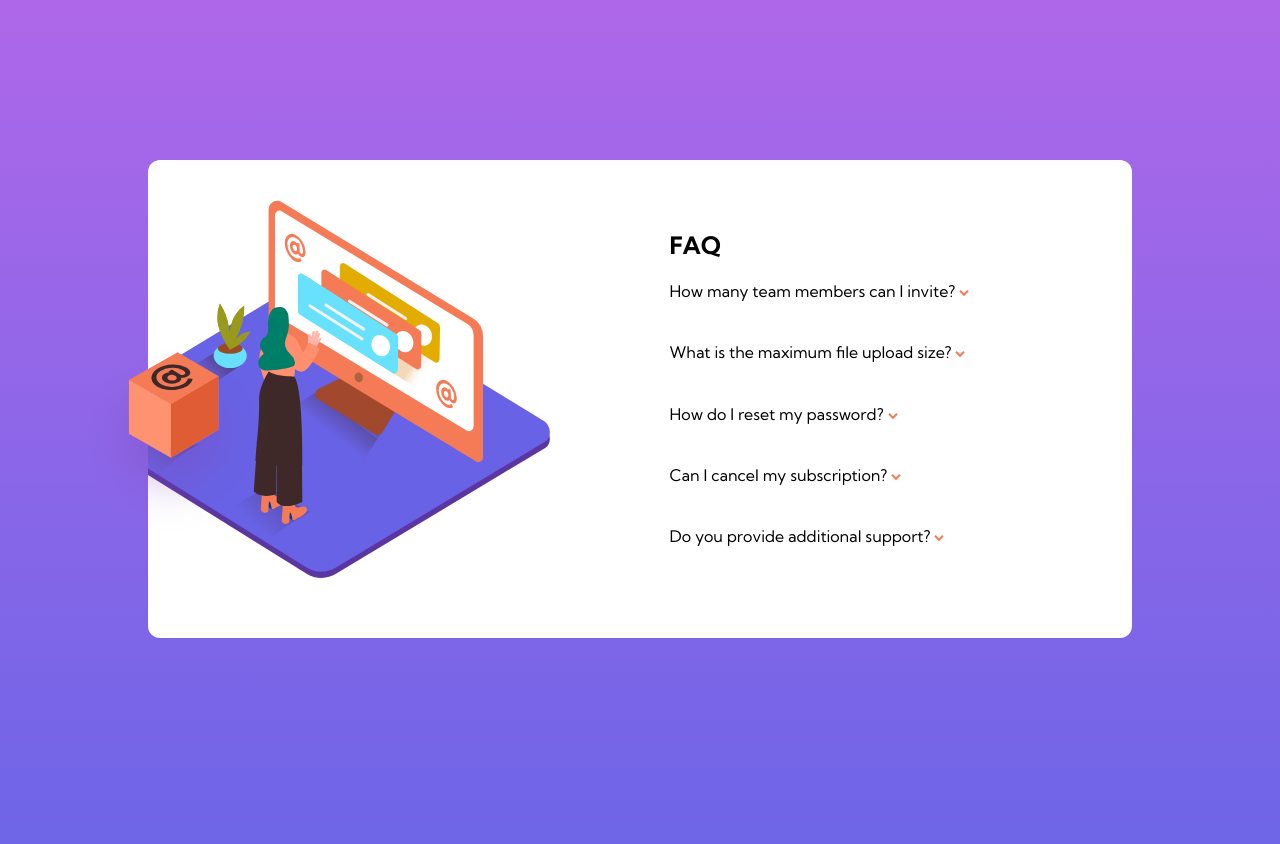
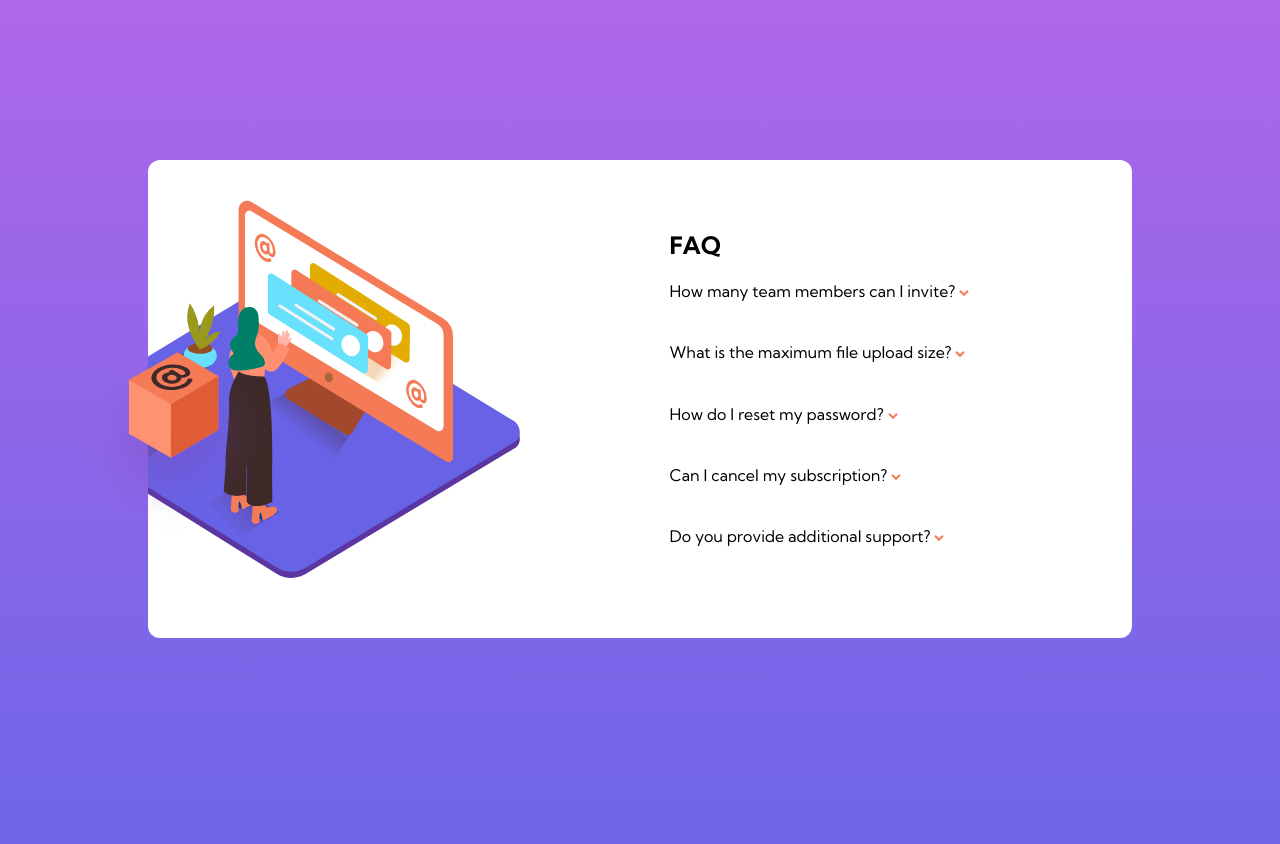
Before and after one commit to Koshir0/FAQ-accordion-card, a plain HTML site: page index.html in a window 1280 px wide. Drawn offline with Linux system fonts and the light colour scheme.

Commit message:
Update index.html

```diff
--- a/index.html
+++ b/index.html
@@ -71,7 +71,7 @@
   max-height: 380px;
   position: relative;
   top:-10px;
-  left: -120px;
+  left: -150px;
 
 
 }
```
